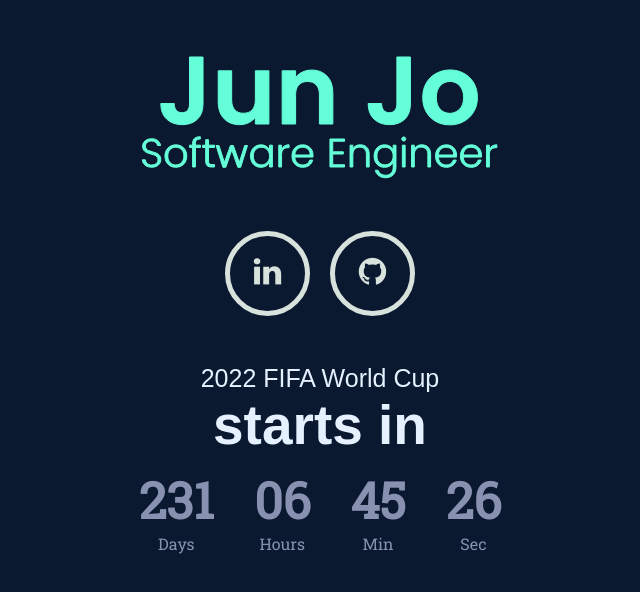
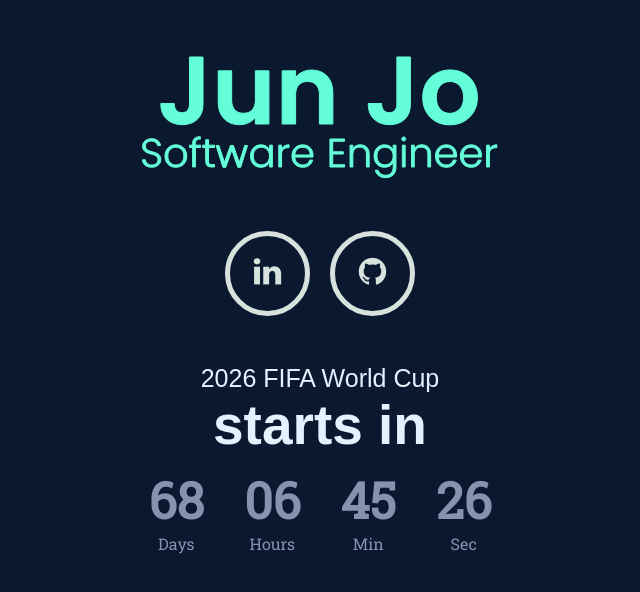
Before and after one commit to junjo255/mywebsite, a React app: page / in a window 1280 px wide. Shown: the top 592 px of the page, without its empty margins (320-960 px from the left). Built offline with nearby package versions, Linux system fonts and the light colour scheme; a web font is replaced by a local one.

Commit message:
new fifa

```diff
--- a/src/App.jsx
+++ b/src/App.jsx
@@ -30,10 +30,10 @@
                         </ul>
                     </div>
 
-                    <div className="phraseWeb">2022 FIFA World Cup</div>
+                    <div className="phraseWeb">2026 FIFA World Cup</div>
 
                     <div className="phraseSoon">starts in</div>
-                    <Countdown date={`2022-11-21T00:00:00`}/>
+                    <Countdown date={`2026-06-11T00:00:00`}/>
                 </div>
 
             </div>
--- a/src/components/Countdown.jsx
+++ b/src/components/Countdown.jsx
@@ -28,7 +28,7 @@
   }
 
   calculateCountdown() {
-    let diff = (Date.parse(new Date(`2022-11-21T00:00:00`)) - Date.parse(new Date())) / 1000;
+    let diff = (Date.parse(new Date(`2026-06-11T00:00:00`)) - Date.parse(new Date())) / 1000;
 
     // clear countdown when date is reached
     if (diff <= 0) return false;
```
